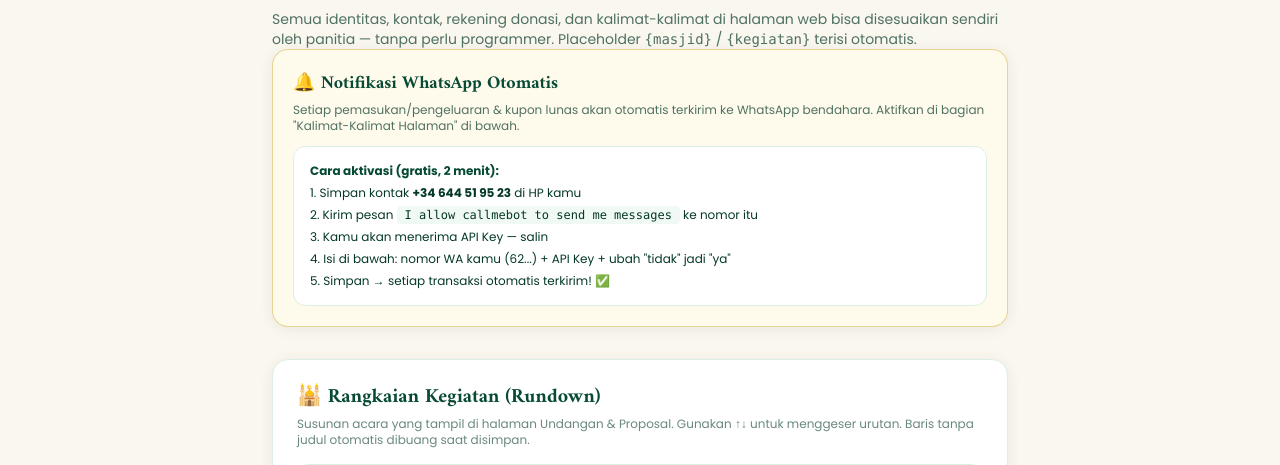
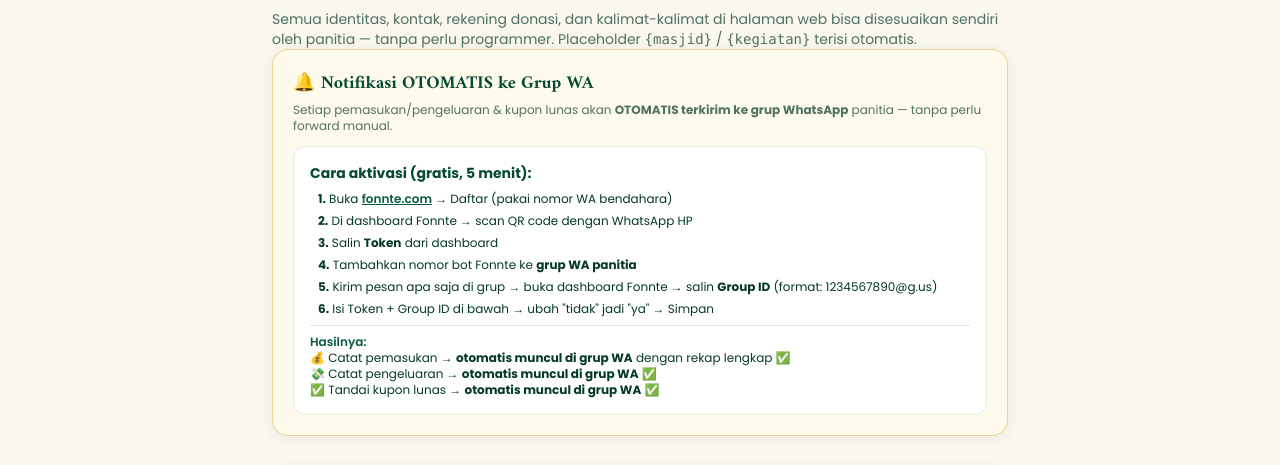
Before and after one commit to mouziqiufashionkids-dev/LPJ-Digital, a Next.js app: page /admin/pengaturan in a window 1280 px wide. Shown: the part 163-628 px from the top of the page. Built offline with nearby package versions, Linux system fonts and the light colour scheme; no server answers.

Commit message:
feat: notifikasi OTOMATIS ke grup WA via Fonnte — setiap transaksi langsung terkirim ke grup tanpa forward manual

```diff
--- a/src/app/admin/pengaturan/page.jsx
+++ b/src/app/admin/pengaturan/page.jsx
@@ -174,22 +174,31 @@ export default function PengaturanPage() {
         Placeholder <code>{"{masjid}"}</code> / <code>{"{kegiatan}"}</code> terisi otomatis.
       </p>
 
-      {/* Info notifikasi WA */}
+      {/* Info notifikasi WA Grup via Fonnte */}
       <div className="kartu p-5 border-emas/50 bg-amber-50/70">
         <h3 className="font-judul text-lg font-bold text-zamrud-800">
-          🔔 Notifikasi WhatsApp Otomatis
+          🔔 Notifikasi OTOMATIS ke Grup WA
         </h3>
         <p className="text-xs text-zamrud-900/70 mt-1">
-          Setiap pemasukan/pengeluaran &amp; kupon lunas akan otomatis terkirim ke
-          WhatsApp bendahara. Aktifkan di bagian "Kalimat-Kalimat Halaman" di bawah.
+          Setiap pemasukan/pengeluaran &amp; kupon lunas akan <strong>OTOMATIS
+          terkirim ke grup WhatsApp</strong> panitia — tanpa perlu forward manual.
         </p>
-        <div className="mt-3 text-xs bg-white rounded-xl p-4 border border-zamrud-100 space-y-1.5">
-          <p className="font-bold text-zamrud-800">Cara aktivasi (gratis, 2 menit):</p>
-          <p>1. Simpan kontak <b>+34 644 51 95 23</b> di HP kamu</p>
-          <p>2. Kirim pesan <code className="bg-zamrud-50 px-2 py-0.5 rounded">I allow callmebot to send me messages</code> ke nomor itu</p>
-          <p>3. Kamu akan menerima API Key — salin</p>
-          <p>4. Isi di bawah: nomor WA kamu (62...) + API Key + ubah "tidak" jadi "ya"</p>
-          <p>5. Simpan → setiap transaksi otomatis terkirim! ✅</p>
+        <div className="mt-3 text-xs bg-white rounded-xl p-4 border border-zamrud-100 space-y-2">
+          <p className="font-bold text-zamrud-800 text-sm">Cara aktivasi (gratis, 5 menit):</p>
+          <div className="space-y-1.5 pl-2">
+            <p><b>1.</b> Buka <a href="https://fonnte.com" target="_blank" className="underline text-zamrud-700 font-semibold">fonnte.com</a> → Daftar (pakai nomor WA bendahara)</p>
+            <p><b>2.</b> Di dashboard Fonnte → scan QR code dengan WhatsApp HP</p>
+            <p><b>3.</b> Salin <b>Token</b> dari dashboard</p>
+            <p><b>4.</b> Tambahkan nomor bot Fonnte ke <b>grup WA panitia</b></p>
+            <p><b>5.</b> Kirim pesan apa saja di grup → buka dashboard Fonnte → salin <b>Group ID</b> (format: 1234567890@g.us)</p>
+            <p><b>6.</b> Isi Token + Group ID di bawah → ubah "tidak" jadi "ya" → Simpan</p>
+          </div>
+          <div className="mt-2 pt-2 border-t border-zamrud-100">
+            <p className="font-semibold text-zamrud-700">Hasilnya:</p>
+            <p>💰 Catat pemasukan → <b>otomatis muncul di grup WA</b> dengan rekap lengkap ✅</p>
+            <p>💸 Catat pengeluaran → <b>otomatis muncul di grup WA</b> ✅</p>
+            <p>✅ Tandai kupon lunas → <b>otomatis muncul di grup WA</b> ✅</p>
+          </div>
         </div>
       </div>
 
--- a/src/app/api/admin/bayar/route.js
+++ b/src/app/api/admin/bayar/route.js
@@ -1,5 +1,5 @@
 import { tandaiLunas, getStats, getSettings } from "@/lib/store";
-import { kirimNotifikasiWA, formatNotifikasiLunas } from "@/lib/notif-wa";
+import { kirimKeGrupWA, formatNotifikasiLunas } from "@/lib/notif-wa";
 
 export const dynamic = "force-dynamic";
 
@@ -33,7 +33,7 @@ export async function POST(request) {
         stats,
         namaMasjid: settings.nama_masjid,
       });
-      const notif = await kirimNotifikasiWA(pesan);
+      const notif = await kirimKeGrupWA(pesan);
       notifTerkirim = notif.terkirim;
     } catch {}
   }
--- a/src/app/api/admin/transaksi/route.js
+++ b/src/app/api/admin/transaksi/route.js
@@ -1,5 +1,5 @@
 import { tambahTransaksi, ubahTransaksi, simpanBerkas, getStats, getSettings } from "@/lib/store";
-import { kirimNotifikasiWA, formatNotifikasiTransaksi } from "@/lib/notif-wa";
+import { kirimKeGrupWA, formatNotifikasiTransaksi } from "@/lib/notif-wa";
 
 export const dynamic = "force-dynamic";
 
@@ -70,7 +70,7 @@ export async function POST(request) {
       const pesan = formatNotifikasiTransaksi({
         tipe, jumlah, keterangan, kategori, stats, namaMasjid: settings.nama_masjid,
       });
-      const notif = await kirimNotifikasiWA(pesan);
+      const notif = await kirimKeGrupWA(pesan);
       notifTerkirim = notif.terkirim;
     } catch {}
   }
```
Also changed, not shown: src/lib/konten.js, src/lib/notif-wa.js.
